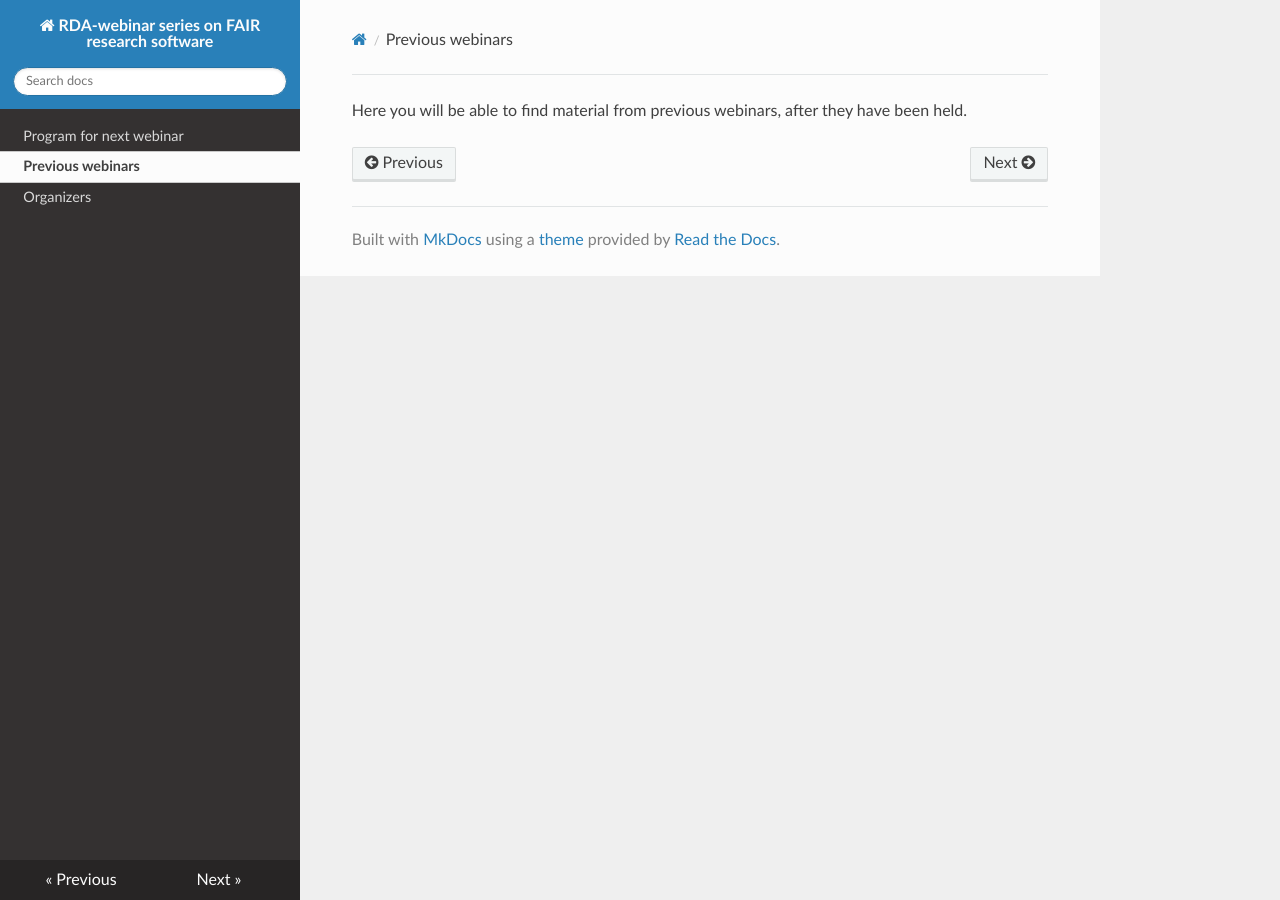
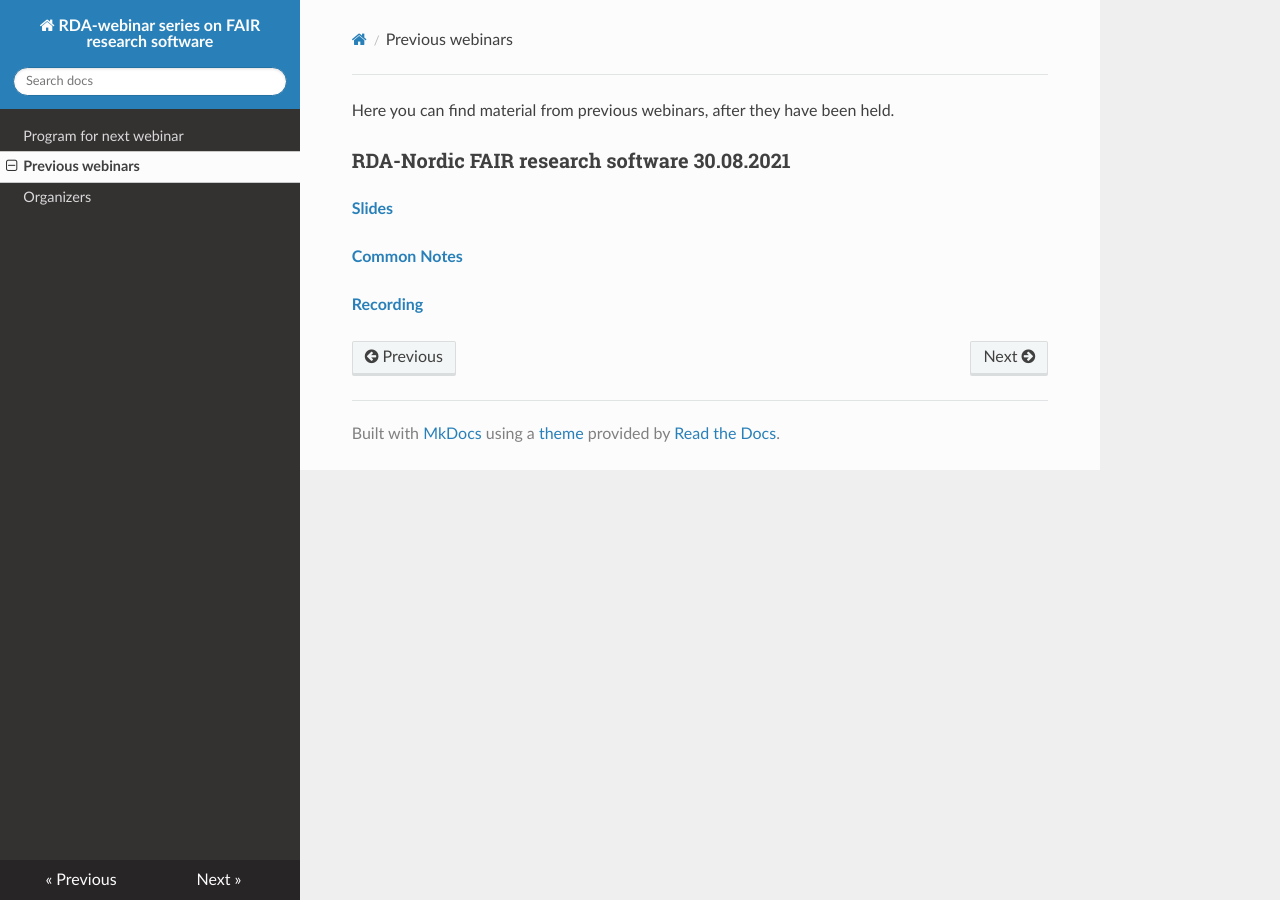
Before and after one commit to Hannah-DK/RDA-webinar, an MkDocs documentation site: the page built from docs/Previous-webinars.md, in a window 1280 px wide. Built offline with MkDocs 1.6.1, drawn with Linux system fonts in a browser that asks for light colours; nearby versions of some CDN libraries.

Commit message:
Update Previous-webinars.md

```diff
--- a/docs/Previous-webinars.md
+++ b/docs/Previous-webinars.md
@@ -1 +1,9 @@
-Here you will be able to find material from previous webinars, after they have been held.
+Here you  can find material from previous webinars, after they have been held.
+
+### **RDA-Nordic FAIR research software 30.08.2021**
+
+[**Slides**](https://docs.google.com/presentation/d/1HozlBK1V74rI9IsnjCtxu13VHEKsvhdvLFlnNFzdGiE/edit#slide=id.p)
+
+[**Common Notes**](https://docs.google.com/document/d/1oVWlmY3Vk4_QGXZx3GGaz6BztHy_OAJhXPkgcbx0-TY/edit)
+
+[**Recording**](https://drive.google.com/drive/folders/13paMpDp9QMDSsH-HNNEO_QIqSLzASaw3)
```
